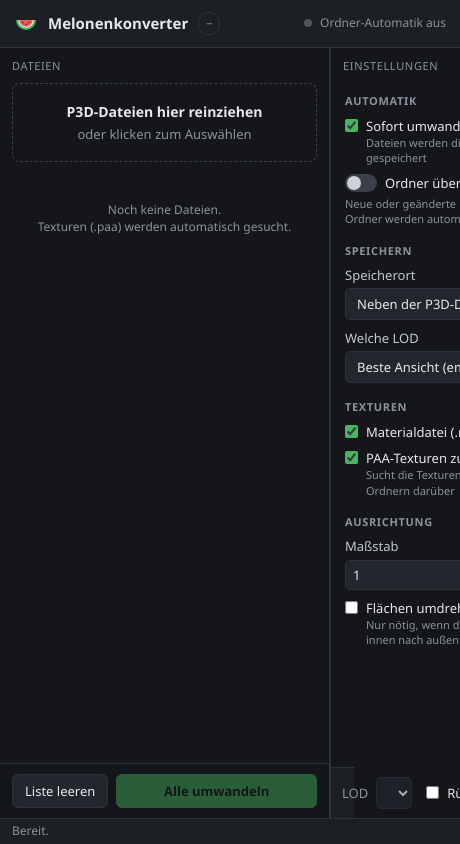
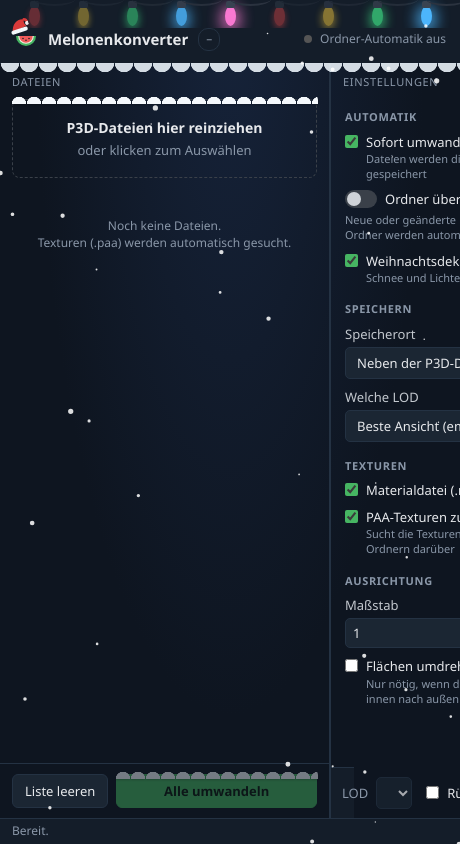
Before and after one commit to DevWasserMelone/Melonenkonverter, an Electron app: page content/index.html in a window 460 px wide. Drawn offline with Linux system fonts and the light colour scheme; no server answers.

Commit message:
Inhalt 1.0.8

```diff
--- a/content/index.html
+++ b/content/index.html
@@ -6,20 +6,20 @@
 <meta name="viewport" content="width=device-width, initial-scale=1">
 <style>
 :root{
-  --bg:#141619; --panel:#1c1f24; --panel2:#23272d; --line:#2e333a; --text:#e7e9ec; --dim:#8c939d;
+  --bg:#0e1520; --panel:#141d29; --panel2:#1b2633; --line:#243243; --text:#e7e9ec; --dim:#8c939d;
   --green:#46b562; --green2:#3a9a52; --red:#ef5b5b; --yellow:#e8b84a;
 }
 *{box-sizing:border-box}
 html,body{margin:0;height:100%;background:var(--bg);color:var(--text);font:13px/1.4 "Segoe UI",system-ui,sans-serif;overflow:hidden;user-select:none}
 button,select,input{font:inherit;color:inherit}
-header{height:48px;display:flex;align-items:center;gap:10px;padding:0 14px;border-bottom:1px solid var(--line);background:var(--panel)}
+header{height:64px;display:flex;align-items:center;gap:10px;padding:16px 14px 0;position:relative;border-bottom:1px solid var(--line);background:var(--panel)}
 header h1{font-size:15px;font-weight:600;margin:0}
 .ver{color:var(--dim);font-size:12px;padding:2px 7px;border:1px solid var(--line);border-radius:10px}
 .sp{flex:1}
 .watch{display:flex;align-items:center;gap:8px;color:var(--dim);font-size:12px}
 .dot{width:8px;height:8px;border-radius:50%;background:#555}
 .dot.on{background:var(--green);box-shadow:0 0 0 3px rgba(70,181,98,.2)}
-main{display:grid;grid-template-columns:330px minmax(0,1fr) 290px;height:calc(100% - 48px - 26px)}
+main{display:grid;grid-template-columns:330px minmax(0,1fr) 290px;height:calc(100% - 64px - 26px)}
 .col{border-right:1px solid var(--line);display:flex;flex-direction:column;min-height:0;min-width:0}
 .col:last-child{border-right:0;border-left:1px solid var(--line)}
 .colhead{padding:10px 12px;font-size:11px;letter-spacing:.06em;text-transform:uppercase;color:var(--dim);display:flex;align-items:center;gap:8px}
@@ -44,7 +44,7 @@ main{display:grid;grid-template-columns:330px minmax(0,1fr) 290px;height:calc(10
 .btn.main:hover{background:#52c46e}
 .btn:disabled{opacity:.45;cursor:default}
 .grow{flex:1}
-#viewWrap{position:relative;flex:1;min-height:0;min-width:0;overflow:hidden;background:#101214}
+#viewWrap{position:relative;flex:1;min-height:0;min-width:0;overflow:hidden;background:#0b111a}
 #view{position:absolute;inset:0;width:100%;height:100%;display:block}
 #viewInfo{position:absolute;left:12px;top:10px;font-size:12px;color:var(--dim);pointer-events:none}
 #viewInfo b{color:var(--text);font-weight:600}
@@ -74,21 +74,22 @@ footer .ok{color:var(--green)} footer .err{color:var(--red)}
 </style>
 </head>
 <body>
-<header>
-  <svg width="24" height="24" viewBox="0 0 24 24"><path d="M2 8a10 10 0 0 0 20 0z" fill="#46b562"/><path d="M4.2 8a7.8 7.8 0 0 0 15.6 0z" fill="#f2f0e6"/><path d="M5.3 8a6.7 6.7 0 0 0 13.4 0z" fill="#ef5b5b"/><circle cx="9" cy="10.5" r=".8" fill="#222"/><circle cx="12" cy="12.3" r=".8" fill="#222"/><circle cx="15" cy="10.5" r=".8" fill="#222"/></svg>
+<header data-lights>
+  <span style="position:relative;display:inline-flex"><svg class="hat" width="20" height="17" style="left:-5px;top:-11px;transform:rotate(-18deg)"><use href="#santahat"/></svg><svg width="24" height="24" viewBox="0 0 24 24"><path d="M2 8a10 10 0 0 0 20 0z" fill="#46b562"/><path d="M4.2 8a7.8 7.8 0 0 0 15.6 0z" fill="#f2f0e6"/><path d="M5.3 8a6.7 6.7 0 0 0 13.4 0z" fill="#ef5b5b"/><circle cx="9" cy="10.5" r=".8" fill="#222"/><circle cx="12" cy="12.3" r=".8" fill="#222"/><circle cx="15" cy="10.5" r=".8" fill="#222"/></svg></span>
   <h1>Melonenkonverter</h1><span class="ver" id="ver">–</span>
   <div class="sp"></div>
+  <div class="snowridge" style="position:absolute;left:0;right:0;bottom:-10px;z-index:5"></div>
   <div class="watch" title="Neue P3D-Dateien in diesem Ordner werden sofort umgewandelt"><span class="dot" id="wDot"></span><span id="wTxt">Ordner-Automatik aus</span></div>
 </header>
 <main>
   <section class="col">
     <div class="colhead">Dateien <span class="sp"></span><span id="count"></span></div>
-    <div id="drop"><b>P3D-Dateien hier reinziehen</b>oder klicken zum Auswählen</div>
+    <div id="drop" class="snowcap"><b>P3D-Dateien hier reinziehen</b>oder klicken zum Auswählen</div>
     <input type="file" id="fileIn" accept=".p3d,.paa" multiple hidden>
     <div id="list"><div class="empty">Noch keine Dateien.<br>Texturen (.paa) werden automatisch gesucht.</div></div>
     <div class="actions">
       <button class="btn" id="clear">Liste leeren</button>
-      <button class="btn main grow" id="convertAll" disabled>Alle umwandeln</button>
+      <button class="btn main grow snowcap" id="convertAll" disabled>Alle umwandeln</button>
     </div>
   </section>
   <section class="col">
@@ -105,7 +106,7 @@ footer .ok{color:var(--green)} footer .err{color:var(--red)}
       <label class="chk" style="margin:0 0 0 6px;white-space:nowrap"><input type="checkbox" id="showBack">Rückseiten rot zeigen</label>
       <span class="sp"></span>
       <button class="btn" id="openOut" disabled>Ordner öffnen</button>
-      <button class="btn main" id="convertOne" disabled>Umwandeln</button>
+      <button class="btn main snowcap" id="convertOne" disabled>Umwandeln</button>
     </div>
   </section>
   <section class="col">
@@ -117,6 +118,8 @@ footer .ok{color:var(--green)} footer .err{color:var(--red)}
         <div style="display:flex;align-items:center;gap:8px"><button class="toggle" id="watchTgl"></button><span>Ordner überwachen</span></div>
         <div class="path" id="watchPath">Neue oder geänderte P3D-Dateien im gewählten Ordner werden automatisch umgewandelt.</div>
       </div>
+
+      <label class="chk"><input type="checkbox" id="optXmas" checked><span>Weihnachtsdeko<small>Schnee und Lichterketten</small></span></label>
 
       <h3>Speichern</h3>
       <div class="row">
@@ -143,6 +146,62 @@ footer .ok{color:var(--green)} footer .err{color:var(--red)}
   </section>
 </main>
 <footer><span class="log" id="log">Bereit.</span></footer>
+
+<style id="xmas-style">
+:root{--bg:#0e1520;--panel:#141d29;--panel2:#1b2633;--line:#243243;--dim:#8a97a8}
+body.xmas{background:radial-gradient(ellipse at top,#16233a 0%,#0e1520 60%) fixed}
+#snow{position:fixed;inset:0;pointer-events:none;z-index:50}
+.lights{position:absolute;left:0;right:0;top:-6px;height:34px;margin:0;padding:0 0 0 10px;list-style:none;white-space:nowrap;overflow:hidden;pointer-events:none;z-index:40}
+.lights li{position:relative;display:inline-block;width:11px;height:20px;margin:0 19px;top:12px;border-radius:50%;background:var(--c);box-shadow:0 3px 16px 3px var(--c);animation:glow 1.6s infinite alternate;animation-delay:var(--d)}
+.lights li::before{content:"";position:absolute;left:1px;top:-5px;width:9px;height:7px;border-radius:2px;background:#3a4452}
+.lights li::after{content:"";position:absolute;left:5px;top:-14px;width:41px;height:12px;border-bottom:2px solid #2c3440;border-radius:50%}
+.lights li:last-child::after{display:none}
+@keyframes glow{0%{opacity:1;box-shadow:0 3px 16px 3px var(--c)}100%{opacity:.35;box-shadow:0 3px 6px 0 var(--c)}}
+.snowcap{position:relative}
+.snowcap::before{content:"";position:absolute;left:-2px;right:-2px;top:-6px;height:10px;pointer-events:none;
+  background:radial-gradient(circle at 8px 10px,#f4f8fc 7px,transparent 7.5px) repeat-x;background-size:15px 12px;filter:drop-shadow(0 1px 1px rgba(0,0,0,.25));border-radius:6px 6px 0 0}
+.snowridge{height:10px;background:radial-gradient(circle at 10px 0,#e9f1f8 9px,transparent 9.5px) repeat-x;background-size:19px 10px;opacity:.9;pointer-events:none}
+.hat{position:absolute;pointer-events:none}
+body.noxmas #snow,body.noxmas .lights,body.noxmas .hat,body.noxmas .snowridge{display:none}
+body.noxmas .snowcap::before{display:none}
+</style>
+<svg width="0" height="0" style="position:absolute"><defs>
+  <symbol id="santahat" viewBox="0 0 40 34"><path d="M4 26 C8 10 20 2 33 8 C30 13 31 18 34 22 Z" fill="#d93a3a"/><path d="M33 8 C36 9 38 12 37 15" stroke="#d93a3a" stroke-width="5" fill="none" stroke-linecap="round"/><circle cx="37" cy="17" r="4" fill="#f4f8fc"/><rect x="1" y="23" width="34" height="8" rx="4" fill="#f4f8fc"/></symbol>
+</defs></svg>
+<canvas id="snow"></canvas>
+<script>
+(function(){
+  var on=true; try{ var st=JSON.parse(localStorage.getItem('mk-settings')||'{}'); if(st.xmas===false) on=false; }catch(e){}
+  document.body.classList.add('xmas'); if(!on) document.body.classList.add('noxmas');
+  // Lichterkette
+  var cols=['#ff4d4d','#ffd23f','#3ddc84','#4db8ff','#ff7bd5'];
+  document.querySelectorAll('[data-lights]').forEach(function(host){
+    var ul=document.createElement('ul'); ul.className='lights';
+    var n=Math.ceil((host.clientWidth||window.innerWidth)/49)+2;
+    for(var i=0;i<n;i++){ var li=document.createElement('li'); li.style.setProperty('--c',cols[i%cols.length]); li.style.setProperty('--d',(-(i*0.37)%1.6)+'s'); ul.appendChild(li); }
+    host.style.position=host.style.position||'relative'; host.appendChild(ul);
+  });
+  // Schnee
+  var cv=document.getElementById('snow'), ctx=cv.getContext('2d'), flakes=[], last=0;
+  function size(){ cv.width=innerWidth; cv.height=innerHeight; }
+  size(); addEventListener('resize',size);
+  var count=Math.min(140,Math.round(innerWidth*innerHeight/9000));
+  for(var i=0;i<count;i++) flakes.push({x:Math.random()*innerWidth,y:Math.random()*innerHeight,r:Math.random()*2.2+.6,s:Math.random()*.6+.3,w:Math.random()*Math.PI*2});
+  function frame(t){
+    requestAnimationFrame(frame);
+    if(document.body.classList.contains('noxmas')||document.hidden||t-last<33) return;
+    var dt=Math.min(3,(t-last)/16.7); last=t;
+    ctx.clearRect(0,0,cv.width,cv.height); ctx.fillStyle='rgba(255,255,255,.85)'; ctx.beginPath();
+    for(var i=0;i<flakes.length;i++){ var f=flakes[i];
+      f.y+=f.s*dt*1.4; f.w+=.02*dt; f.x+=Math.sin(f.w)*.4*dt;
+      if(f.y>cv.height+5){ f.y=-5; f.x=Math.random()*cv.width; }
+      ctx.moveTo(f.x,f.y); ctx.arc(f.x,f.y,f.r,0,Math.PI*2); }
+    ctx.fill();
+  }
+  requestAnimationFrame(frame);
+  window.setXmas=function(v){ document.body.classList.toggle('noxmas',!v); if(!v) ctx.clearRect(0,0,cv.width,cv.height); };
+})();
+</script>
 
 <script>
 /* Melonenkonverter – Kern: P3D lesen, OBJ/MTL schreiben, PAA lesen */
@@ -869,7 +928,7 @@ var $ = function(id){ return document.getElementById(id); };
 var files = [], selected = null, watchFolder = null;
 
 // ---------- Einstellungen ----------
-var S = { auto:true, out:'same', outDir:'', lod:'best', mtl:true, paa:true, scale:1, flip:false, watch:'' };
+var S = { xmas:true, auto:true, out:'same', outDir:'', lod:'best', mtl:true, paa:true, scale:1, flip:false, watch:'' };
 try { Object.assign(S, JSON.parse(localStorage.getItem('mk-settings') || '{}')); } catch(e){}
 function save(){ try { localStorage.setItem('mk-settings', JSON.stringify(S)); } catch(e){} }
 function applyUI(){
@@ -880,6 +939,7 @@ function applyUI(){
 }
 applyUI();
 $('optAuto').onchange=function(){ S.auto=this.checked; save(); };
+$('optXmas').checked=S.xmas; $('optXmas').onchange=function(){ S.xmas=this.checked; save(); if(window.setXmas) setXmas(S.xmas); };
 $('optLod').onchange=function(){ S.lod=this.value; save(); };
 $('optMtl').onchange=function(){ S.mtl=this.checked; save(); };
 $('optPaa').onchange=function(){ S.paa=this.checked; save(); };
@@ -1198,7 +1258,7 @@ var viewer = (function(){
   function draw(){
     var dpr=window.devicePixelRatio||1, w=cv.clientWidth*dpr|0, h=cv.clientHeight*dpr|0;
     if (cv.width!==w||cv.height!==h){ cv.width=w; cv.height=h; }
-    gl.viewport(0,0,w,h); gl.clearColor(.063,.071,.078,1); gl.clear(gl.COLOR_BUFFER_BIT|gl.DEPTH_BUFFER_BIT); gl.enable(gl.DEPTH_TEST);
+    gl.viewport(0,0,w,h); gl.clearColor(.043,.067,.102,1); gl.clear(gl.COLOR_BUFFER_BIT|gl.DEPTH_BUFFER_BIT); gl.enable(gl.DEPTH_TEST);
     if (!groups.length) return;
     var e=eye(), M=mul(persp(0.8,w/Math.max(h,1),radius*0.01,radius*60), lookAt(e,cam.target));
     if (grid){ gl.useProgram(lineProg); gl.uniformMatrix4fv(gl.getUniformLocation(lineProg,'M'),false,M);
```
